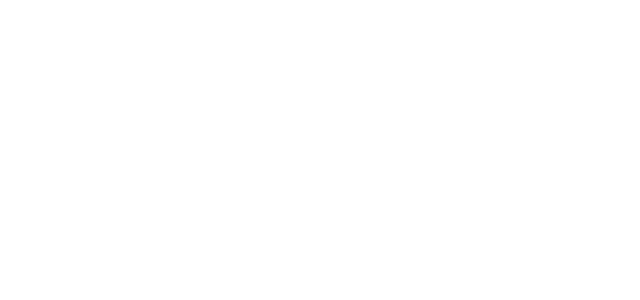
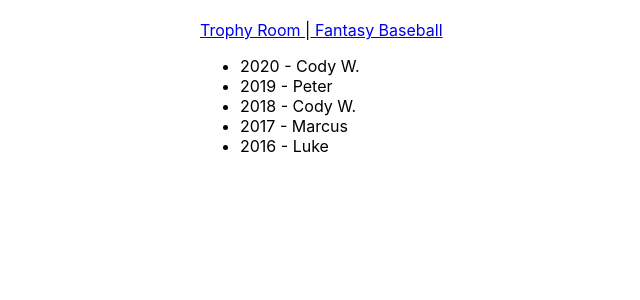
Before and after one commit to halfhorst/FantasyTrophy, a Next.js app: page / in a window 1280 px wide. Shown: the top 300 px of the page, without its empty margins (100-740 px from the left). Built offline with nearby package versions, Linux system fonts and the light colour scheme.

Commit message:
add rudimentary nav bar and reorganize

```diff
--- /dev/null
+++ b/pages/_app.js
@@ -0,0 +1,6 @@
+import './styles.css'
+
+// This default export is required in a new `pages/_app.js` file.
+export default function MyApp({ Component, pageProps }) {
+    return <Component {...pageProps} />
+}
--- a/pages/baseball.js
+++ b/pages/baseball.js
@@ -1,6 +1,7 @@
 import { useState, useEffect, useMemo } from "react";
 import { useTable } from "react-table";
 import log from "loglevel";
+import { Navigation } from "../utils/navigation"
 import { fetchLeagueStandings } from "../utils/fleaflicker";
 
 // import json_standings from "../test/data/baseball/fetchLeagueStandings.json";
@@ -11,6 +12,7 @@
   return (
     <div>
       <title>Hardball Homies</title>
+      <Navigation />
       <h1>Hardball Homies</h1>
       <LeagueStandings />
     </div>
--- a/pages/index.js
+++ b/pages/index.js
@@ -1,51 +1,15 @@
-import { useState, useEffect } from "react";
+import TrophyRoom from "./trophy_room";
+import { Navigation } from "../utils/navigation";
+
 
 function Home() {
-  const [marmosetIsLoaded, setMarmosetIsLoaded] = useState(false);
-  useScript("https://viewer.marmoset.co/main/marmoset.js", setMarmosetIsLoaded);
-
   return (
     <div>
       <title>Hometown Homies</title>
-      <div id="Viewer" />
-      <Viewer marmosetIsLoaded={marmosetIsLoaded} />
+      <Navigation />
+      <TrophyRoom />
     </div>
   );
 }
 
-const useScript = (url, callback) => {
-  useEffect(() => {
-    const script = document.createElement("script");
-    script.src = url;
-    script.async = true;
-    script.onload = () => callback(true);
-    document.body.appendChild(script);
-    return () => {
-      document.body.removeChild(script);
-    };
-  }, [url]);
-};
-
-function Viewer(props) {
-  if (!props.marmosetIsLoaded) {
-    return null;
-  }
-
-  // let sceneUrl;
-  //     if process.env.ENVIRONMENT == "Dev" {
-  //     const port = 8000;
-  //     const localSceneUrl = `http://localhost:${port}/public/scene.mview`
-  // }
-  const remoteSceneUrl =
-    "https://fantasy-trophy.s3-us-west-2.amazonaws.com/scene.mview";
-
-  const width = window.innerWidth / 2;
-  const height = window.innerHeight - 20;
-  const myviewer = new window.marmoset.WebViewer(width, height, remoteSceneUrl);
-  document.getElementById("Viewer").appendChild(myviewer.domRoot);
-  myviewer.loadScene();
-
-  return null;
-}
-
 export default Home;
--- /dev/null
+++ b/pages/trophy_room.js
@@ -0,0 +1,92 @@
+import { useState, useEffect } from 'react';
+
+
+function TrophyRoom() {
+
+    const [marmosetIsLoaded, setMarmosetIsLoaded] = useState(false);
+
+    useScript(
+        'https://viewer.marmoset.co/main/marmoset.js',
+        loadMarmosetViewer,
+    );
+
+    // loadMarmosetViewer(marmosetIsLoaded);
+
+    return (
+        <div>
+            <div id="viewerDiv" />
+            <MarmosetViewer marmosetIsLoaded={marmosetIsLoaded} />
+            <DetailsPanel />
+        </div>
+    );
+}
+
+const useScript = (url, callback) => {
+    useEffect(() => {
+        const script = document.createElement('script');
+        script.src = url;
+        script.async = true;
+        script.onload = () => callback();
+        document.body.appendChild(script);
+        return () => {
+            document.body.removeChild(script);
+        };
+    }, [url]);
+};
+
+function loadMarmosetViewer(containerDiv) {
+    const remoteSceneUrl = 'https://fantasy-trophy.s3-us-west-2.amazonaws.com/scene.mview';
+
+    document.getElementById(containerDiv);
+    const width = window.innerWidth / 2;
+    const height = window.innerHeight;
+    const myviewer = new window.marmoset.WebViewer(
+        width,
+        height,
+        remoteSceneUrl,
+    );
+    document.getElementById('viewerDiv').appendChild(myviewer.domRoot);
+    myviewer.loadScene();
+
+    return null;
+}
+
+function MarmosetViewer(props) {
+    if (!props.marmosetIsLoaded) {
+        return null;
+    }
+
+    // let sceneUrl;
+    //     if process.env.ENVIRONMENT == "Dev" {
+    //     const port = 8000;
+    //     const localSceneUrl = `http://localhost:${port}/public/scene.mview`
+    // }
+    const remoteSceneUrl =
+        "https://fantasy-trophy.s3-us-west-2.amazonaws.com/scene.mview";
+
+    const width = window.innerWidth / 2;
+    const height = window.innerHeight - 20;
+    const myviewer = new window.marmoset.WebViewer(width, height, remoteSceneUrl);
+    document.getElementById("Viewer").appendChild(myviewer.domRoot);
+    myviewer.loadScene();
+
+    return null;
+}
+
+
+function DetailsPanel(props) {
+    return (
+        <div id="detailsPanel">
+            <ul>
+                <li>2020 - Cody W.</li>
+                <li>2019 - Peter</li>
+                <li>2018 - Cody W.</li>
+                <li>2017 - Marcus</li>
+                <li>2016 - Luke</li>
+            </ul>
+        </div>
+    )
+}
+
+
+export default TrophyRoom;
--- /dev/null
+++ b/utils/navigation.js
@@ -0,0 +1,16 @@
+import Link from 'next/link'
+
+
+export function Navigation(props) {
+    return (
+        <nav>
+            <Link href="/">
+                <a> Trophy Room </a>
+            </Link>
+            |
+            <Link href="/baseball">
+                <a> Fantasy Baseball </a>
+            </Link>
+        </nav>
+    )
+}
```
